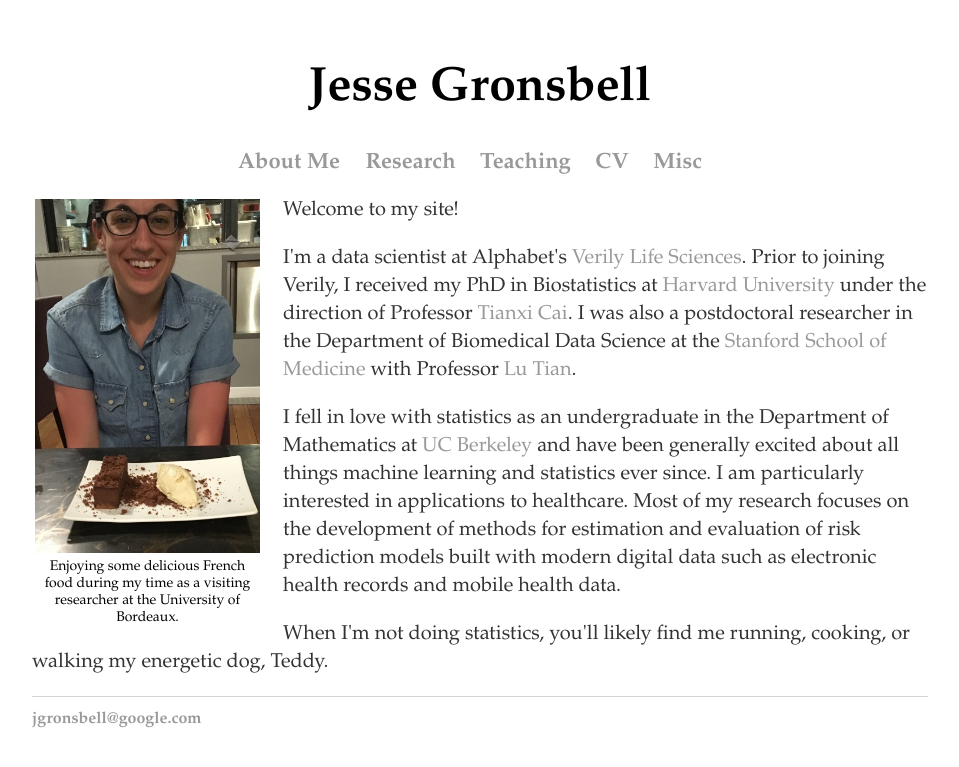
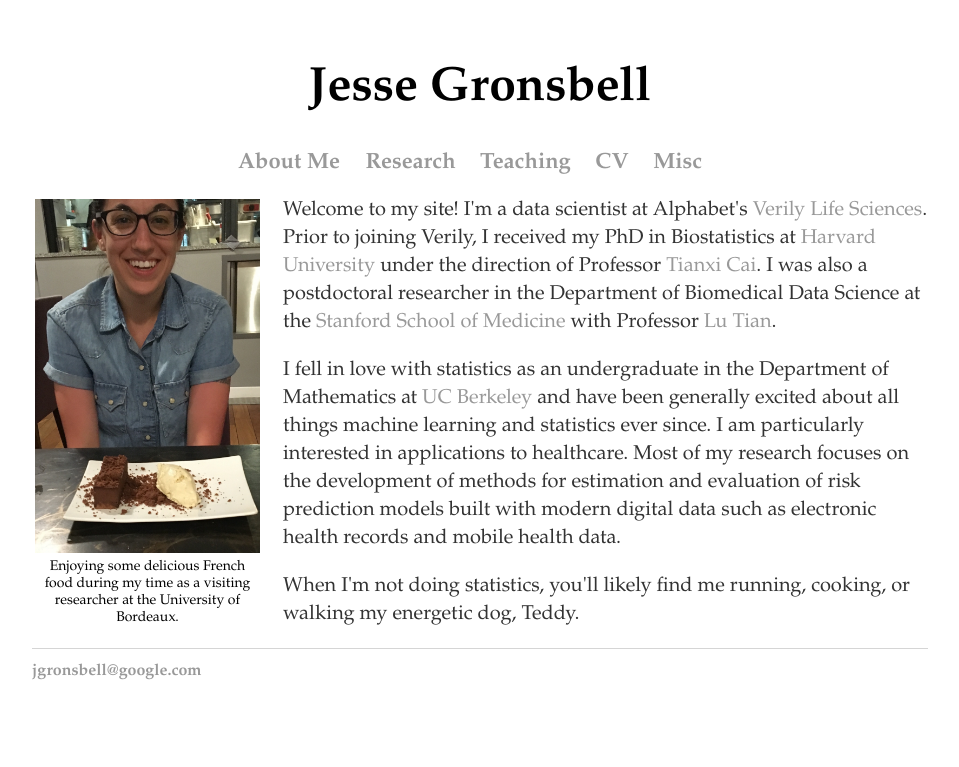
Before and after one commit to jgrons/old_website, a Jekyll site: the page built from index.html, in a window 1280 px wide. Shown: the top 767 px of the page, without its empty margins (160-1119 px from the left). Built offline with Jekyll 4.4.1, drawn with Linux system fonts in a browser that asks for light colours.

Commit message:
Update index.html

```diff
--- a/index.html
+++ b/index.html
@@ -23,11 +23,7 @@
 
 
 	<p style="font-size:20px; font-family: palatino">
-	Welcome to my site!
-	</p>
-
-		<p style="font-size:20px; font-family: palatino">
-		I'm a data scientist at Alphabet's <a href="https://verily.com/">
+	Welcome to my site!  I'm a data scientist at Alphabet's <a href="https://verily.com/">
 	Verily Life Sciences</a>.  Prior to joining Verily, I received my PhD in  Biostatistics
 	at <a href="https://www.hsph.harvard.edu/biostatistics/"> Harvard University </a> under the direction of
 		Professor <a href="https://www.hsph.harvard.edu/tianxi-cai/"> Tianxi Cai</a>.
```
